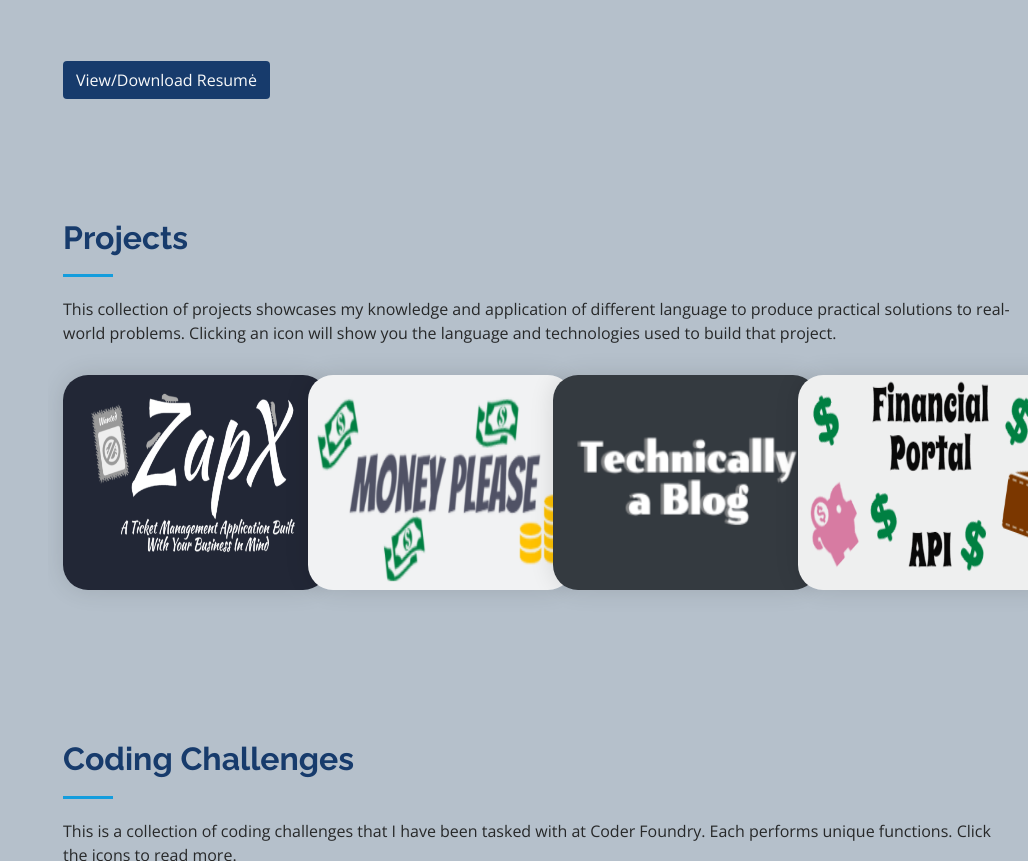
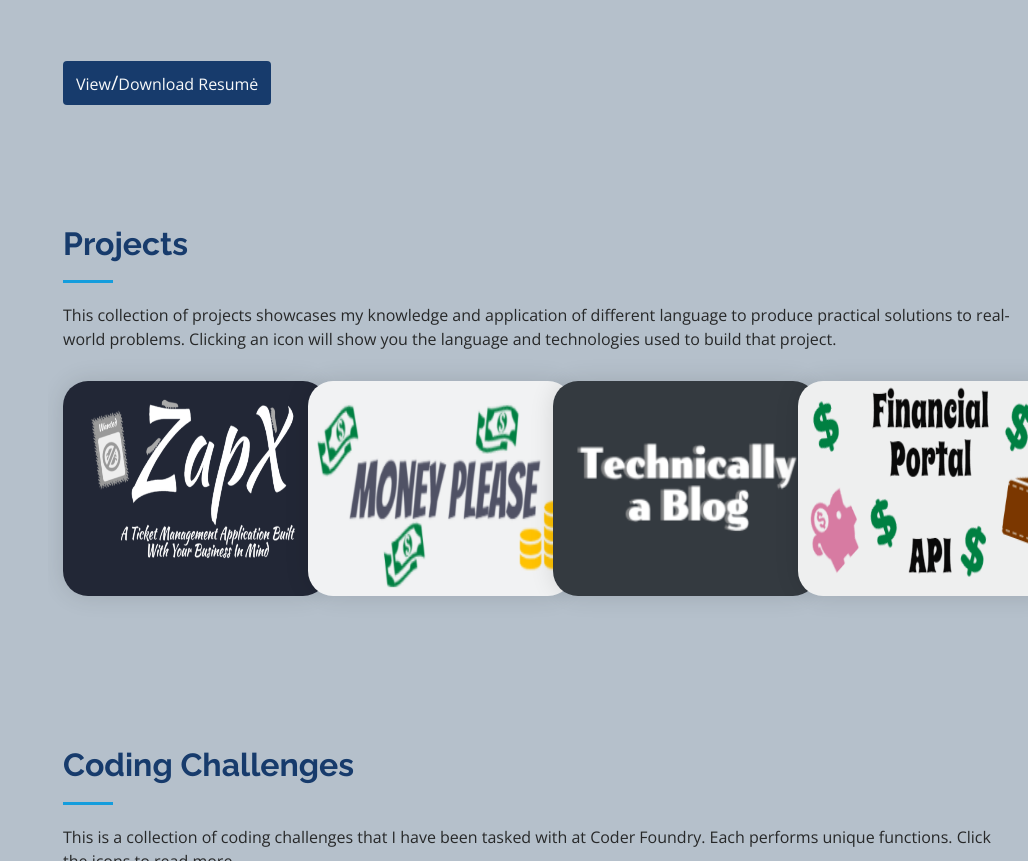
Before and after one commit to joneseli7395/Portfolio, a plain HTML site: page PortfolioTemp/index.html in a window 1280 px wide. Shown: the part 2382-3243 px from the top of the page, without its empty margins (252-1280 px from the left). Drawn offline with nearby package versions, Linux system fonts and the light colour scheme; some packages are replaced by stand-ins of ours; a script that the page names is missing.

Commit message:
resumebuttonfont

```diff
--- a/PortfolioTemp/index.html
+++ b/PortfolioTemp/index.html
@@ -243,7 +243,7 @@
 
                 <!-- Button to Open the Modal -->
                 <button type="button" class="btn text-light" style="background-color:#173b6c" data-toggle="modal" data-target="#myModal" data-aos="fade-up" data-aos-delay="120">
-                    View/Download Resumė
+                    View<span style="font-size:20px">/</span>Download Resumė
                 </button>
 
                 <!-- The Modal -->
```
